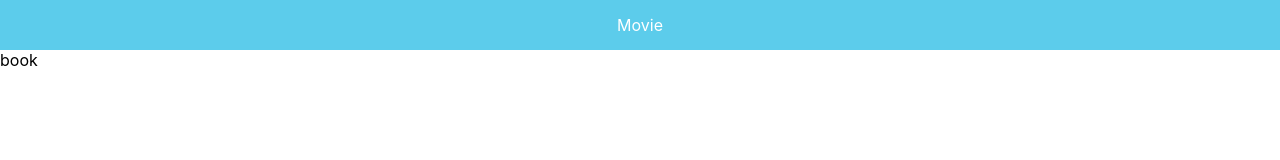
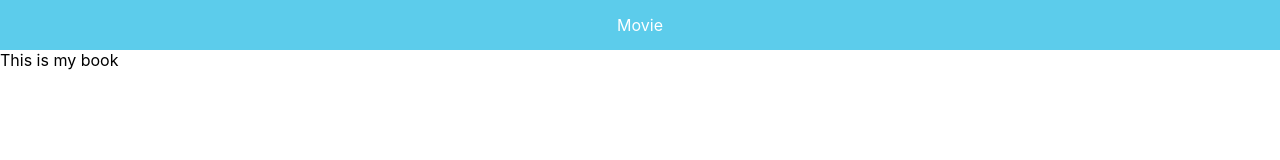
Before and after one commit to tiedaye/react, a React (Create React App) app: page /book in a window 1280 px wide. Shown: the top 160 px of the page. Built offline with nearby package versions, Linux system fonts and the light colour scheme.

Commit message:
测试分支

```diff
--- a/src/views/book.js
+++ b/src/views/book.js
@@ -4,7 +4,7 @@ export default class Book extends Component {
   render() {
     return (
       <div className='book'>
-        book
+       This is my book
       </div>
     )
   }
```
